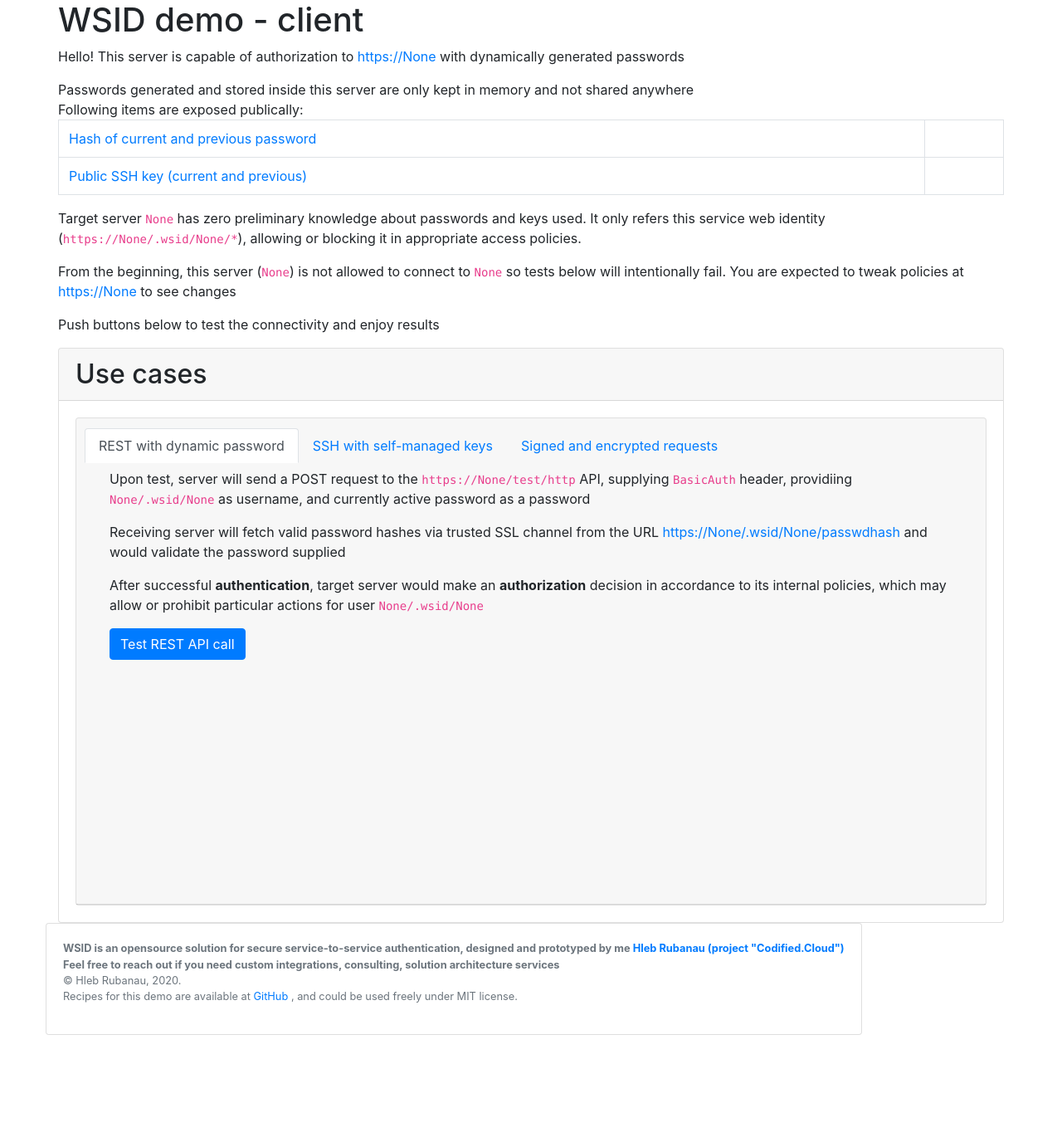
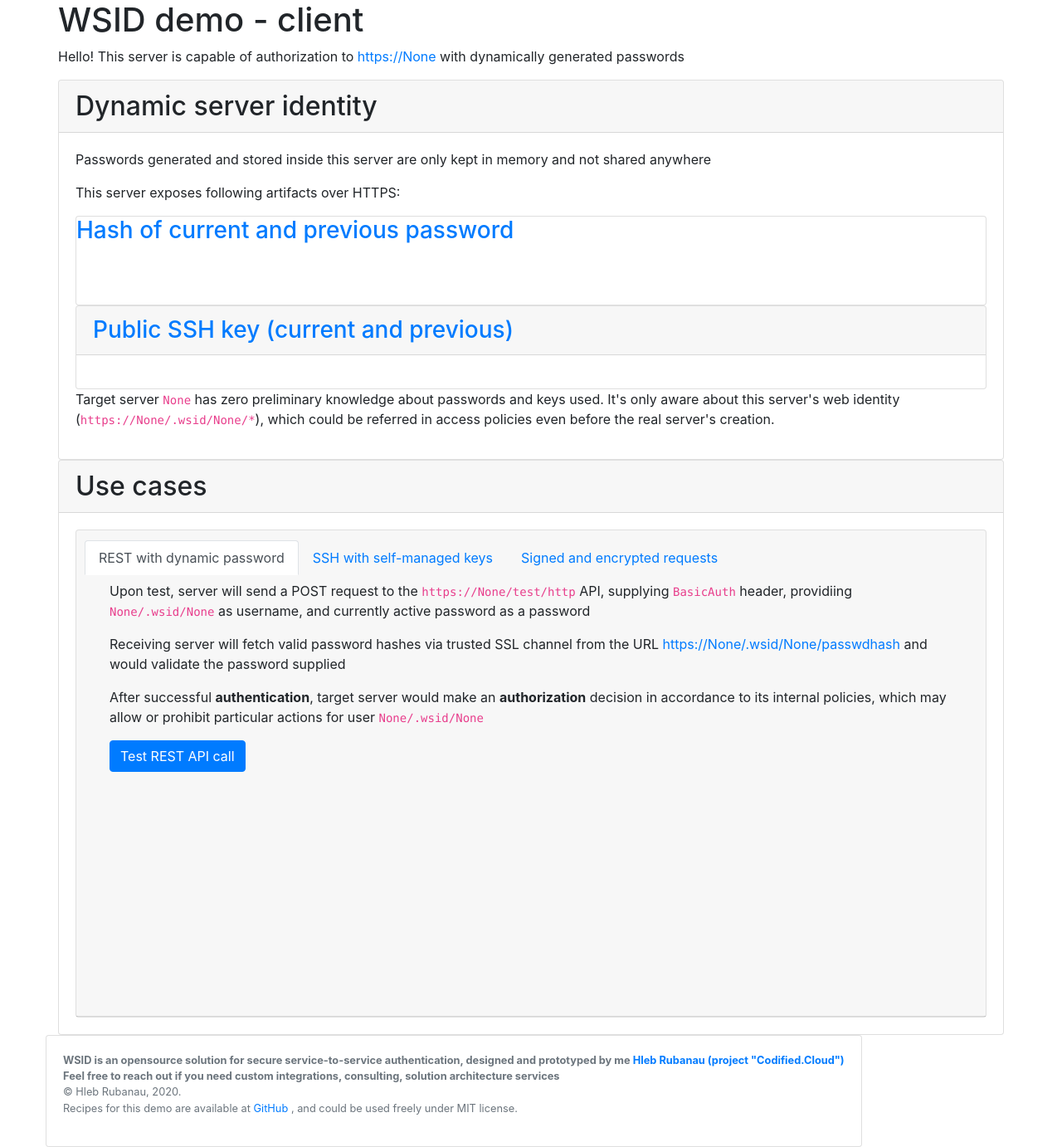
Before and after one commit to hleb-rubanau/wsid-basic-demo, a Flask app: page / in a window 1280 px wide. Shown: the whole page at 83% size. Before the commit the page ends 1247 px from the top, so only its background shows below. Run offline with Flask 2, Linux system fonts and the light colour scheme; parts of the project's set-up code (start-up, migrations or seed data) failed here and were passed over; some libraries are stand-ins or nearby versions.

Commit message:
tweak template

```diff
--- a/playbooks/client/roles/wsid-demo-client-app/files/templates/index.html
+++ b/playbooks/client/roles/wsid-demo-client-app/files/templates/index.html
@@ -16,41 +16,37 @@
                         with dynamically generated passwords</p>
 
 
-                <blockquote>
-                        Passwords generated and stored inside this server are only kept in memory and not shared anywhere
-                        <br>
-                        Following items are exposed publically:
-                        <table class="table table-bordered">
-                            <tr>
-                                <td>
-                                    <a href="https://{{ this_domain }}/.wsid/{{this_identity}}/passwdhash" target="_blank">Hash of current and previous password</a>
-                                </td>
-                                <td id="passwdhash">
-                                    &nbsp;
-                                </td>
-                            </tr>
-                            <tr>
-                                <td>
-                                    <a href="https://{{ this_domain }}/.wsid/{{this_identity}}/id_ed25519.pub" target="_blank">Public SSH key (current and previous)</a>
-                                </td>
-                                <td id="sshkey">
-                                    &nbsp;
-                                </td>
-                            </tr>
-                        </table>
-                </blockquote>
+                <div class="card">
+                    <h2 class="card-header">Dynamic server identity</h2>
 
-                <p> Target server <code>{{upstream}}</code> has zero preliminary knowledge about passwords and keys used.
-                    It only refers this service web identity (<code>https://{{ this_domain }}/.wsid/{{ this_identity }}/*</code>),
-                    allowing or blocking it in appropriate access policies.</p>
+                    <div class="card-body">
+                        <p class="card-text">Passwords generated and stored inside this server are only kept in memory and not shared anywhere </p>
 
+                        <p class=card-text">This server exposes following artifacts over HTTPS:</p>
 
-            <blockquote> From the beginning, this server (<code>{{ this_domain }}</code>) is not allowed to connect to <code>{{upstream}}</code> so tests below will intentionally fail.
-                         You are expected to tweak policies at <a href="https://{upstream}">https://{{upstream}}</a> to see changes</blockquote>
+                        <div class="card">
+                            <h3 class=card-header">
+                                <a href="https://{{ this_domain }}/.wsid/{{this_identity}}/passwdhash" target="_blank">Hash of current and previous password</a>
+                            </h3>
+                            <div class="card-body" id="passwdhash">
+                                &nbsp;
+                            </div>
+                        </div>
 
+                        <div class="card">
+                            <h3 class="card-header">
+                                <a href="https://{{ this_domain }}/.wsid/{{this_identity}}/id_ed25519.pub" target="_blank">Public SSH key (current and previous)</a>
+                            </h3>
+                            <div class="card-body" id="sshkey">
+                            </div>
+                        </div>
 
-            <p>Push buttons below to test the connectivity and enjoy results</p>
+                        <p> Target server <code>{{upstream}}</code> has zero preliminary knowledge about passwords and keys used.
+                            It's only aware about this server's web identity (<code>https://{{ this_domain }}/.wsid/{{ this_identity }}/*</code>),
+                            which could be referred in access policies even before the real server's creation.</p>
 
+                    </div>
+                </div>
             </div>
         </div>
         <div class="row">
```
